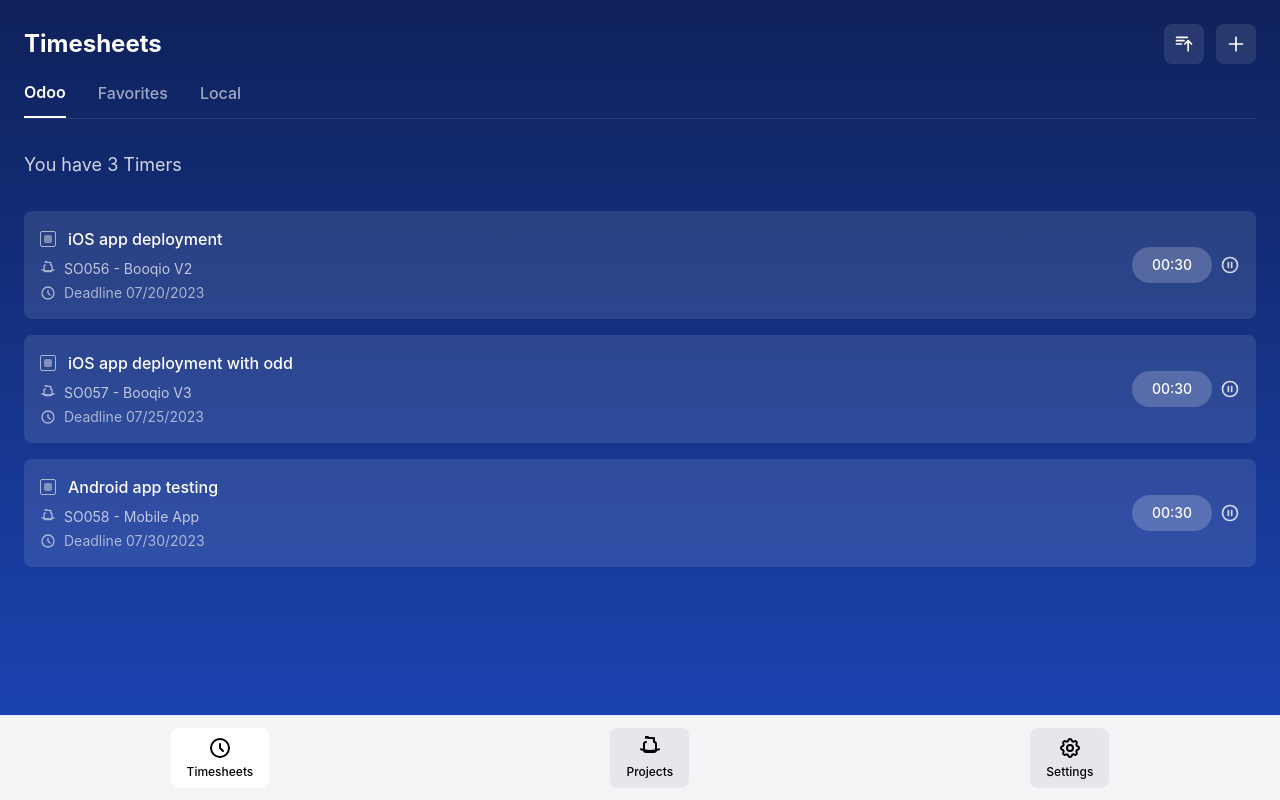
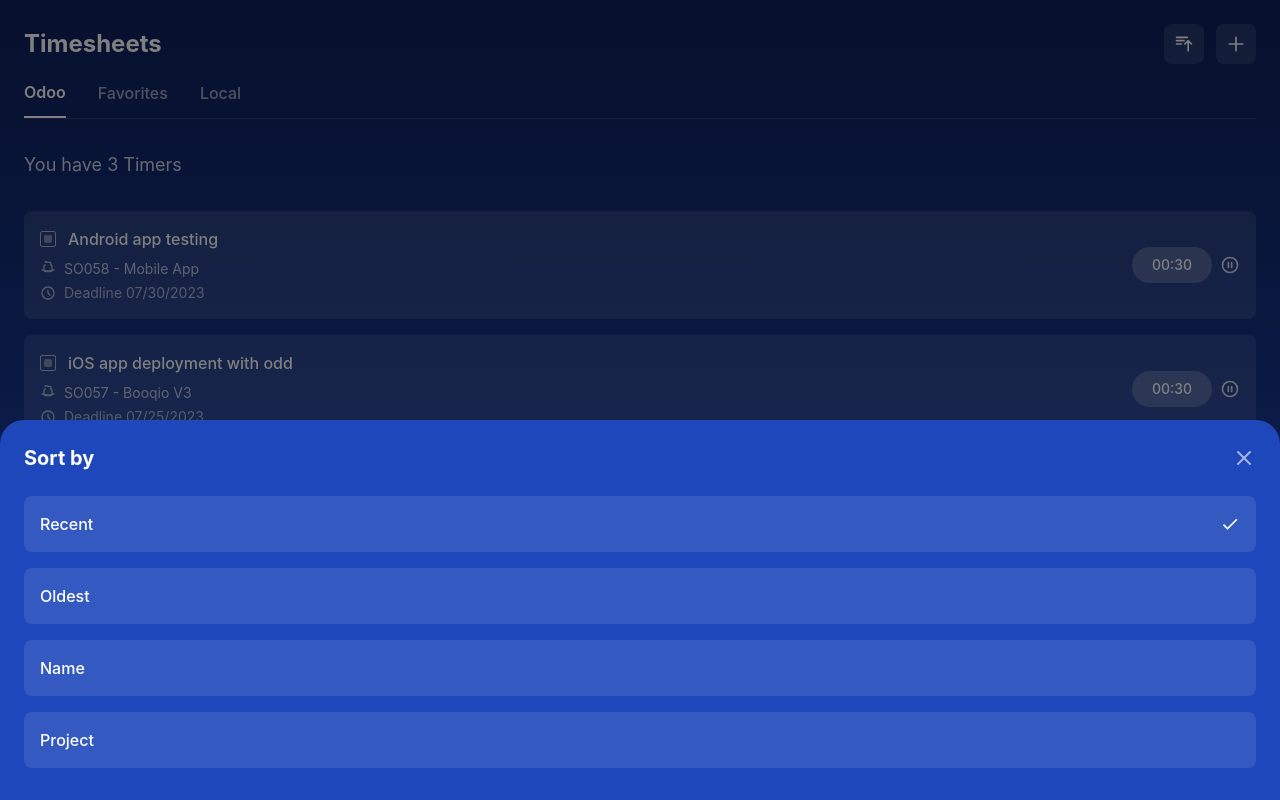
Before and after one commit to xhadix/timers, a React (Vite) app: page / in a window 1280 px wide. Both pictures are taken after a click on the button 1184 px from the left and 44 px from the top of the page. Built offline with nearby package versions, Linux system fonts and the light colour scheme.

Commit message:
add bottom modal for sorting

```diff
--- a/src/pages/TimerList.tsx
+++ b/src/pages/TimerList.tsx
@@ -1,10 +1,31 @@
-import React from 'react';
+import React, { useState } from 'react';
 import { useNavigate } from 'react-router-dom';
 import { useTimer } from '../contexts/TimerContext';
+
+type SortOption = 'recent' | 'oldest';
 
 const TimerList: React.FC = () => {
   const { timers } = useTimer();
   const navigate = useNavigate();
+  const [showSortModal, setShowSortModal] = useState(false);
+  const [sortBy, setSortBy] = useState<SortOption>('recent');
+
+  // Sort timers based on selected option
+  const sortedTimers = [...timers].sort((a, b) => {
+    switch (sortBy) {
+      case 'recent':
+        return new Date(b.deadline).getTime() - new Date(a.deadline).getTime();
+      case 'oldest':
+        return new Date(a.deadline).getTime() - new Date(b.deadline).getTime();
+      default:
+        return 0;
+    }
+  });
+
+  const handleSortOptionSelect = (option: SortOption) => {
+    setSortBy(option);
+    setShowSortModal(false);
+  };
 
   return (
     <div className="min-h-screen bg-gradient-to-t from-[#1d47ba] to-[#0e215a] text-white">
@@ -14,7 +35,10 @@ const TimerList: React.FC = () => {
           <h1 className="text-2xl font-bold text-white">Timesheets</h1>
         </div>
         <div className="flex gap-3">
-          <button className="w-10 h-10 bg-white/10 rounded-lg flex items-center justify-center">
+          <button
+            onClick={() => setShowSortModal(true)}
+            className="w-10 h-10 bg-white/10 rounded-lg flex items-center justify-center"
+          >
             <svg className="w-5 h-5 text-white" fill="none" stroke="currentColor" viewBox="0 0 24 24">
               <path strokeLinecap="round" strokeLinejoin="round" strokeWidth={2} d="M3 4h13M3 8h9m-9 4h6m4 0l4-4m0 0l4 4m-4-4v12" />
             </svg>
@@ -45,7 +69,7 @@ const TimerList: React.FC = () => {
 
         {/* Timer List */}
         <div className="space-y-4">
-          {timers.map((timer) => (
+          {sortedTimers.map((timer) => (
             <div key={timer.id} className="bg-white/10 rounded-lg p-4">
               <div className="flex items-center justify-between">
                 <div className="flex-1">
@@ -115,6 +139,75 @@ const TimerList: React.FC = () => {
           </button>
         </div>
       </div>
+
+      {/* Sort Modal */}
+      {showSortModal && (
+        <div className="fixed inset-0 bg-black/50 flex items-end">
+          <div className="bg-[#1d47ba] w-full rounded-t-3xl p-6 pb-8">
+            <div className="flex justify-between items-center mb-6">
+              <h3 className="text-xl font-bold text-white">Sort by</h3>
+              <button
+                onClick={() => setShowSortModal(false)}
+                className="text-white/60"
+              >
+                <svg className="w-6 h-6" fill="none" stroke="currentColor" viewBox="0 0 24 24">
+                  <path strokeLinecap="round" strokeLinejoin="round" strokeWidth={2} d="M6 18L18 6M6 6l12 12" />
+                </svg>
+              </button>
+            </div>
+
+            <div className="space-y-4">
+              <button
+                onClick={() => handleSortOptionSelect('recent')}
+                className="w-full flex items-center justify-between p-4 bg-white/10 rounded-lg"
+              >
+                <span className="text-white font-medium">Recent</span>
+                {sortBy === 'recent' && (
+                  <svg className="w-5 h-5 text-white" fill="currentColor" viewBox="0 0 24 24">
+                    <path d="M9 16.17L4.83 12l-1.42 1.41L9 19 21 7l-1.41-1.41z"/>
+                  </svg>
+                )}
+              </button>
+
+              <button
+                onClick={() => handleSortOptionSelect('oldest')}
+                className="w-full flex items-center justify-between p-4 bg-white/10 rounded-lg"
+              >
+                <span className="text-white font-medium">Oldest</span>
+                {sortBy === 'oldest' && (
+                  <svg className="w-5 h-5 text-white" fill="currentColor" viewBox="0 0 24 24">
+                    <path d="M9 16.17L4.83 12l-1.42 1.41L9 19 21 7l-1.41-1.41z"/>
+                  </svg>
+                )}
+              </button>
+
+              <button
+                onClick={() => handleSortOptionSelect('name')}
+                className="w-full flex items-center justify-between p-4 bg-white/10 rounded-lg"
+              >
+                <span className="text-white font-medium">Name</span>
+                {sortBy === 'name' && (
+                  <svg className="w-5 h-5 text-white" fill="currentColor" viewBox="0 0 24 24">
+                    <path d="M9 16.17L4.83 12l-1.42 1.41L9 19 21 7l-1.41-1.41z"/>
+                  </svg>
+                )}
+              </button>
+
+              <button
+                onClick={() => handleSortOptionSelect('project')}
+                className="w-full flex items-center justify-between p-4 bg-white/10 rounded-lg"
+              >
+                <span className="text-white font-medium">Project</span>
+                {sortBy === 'project' && (
+                  <svg className="w-5 h-5 text-white" fill="currentColor" viewBox="0 0 24 24">
+                    <path d="M9 16.17L4.83 12l-1.42 1.41L9 19 21 7l-1.41-1.41z"/>
+                  </svg>
+                )}
+              </button>
+            </div>
+          </div>
+        </div>
+      )}
     </div>
   );
 };
```
